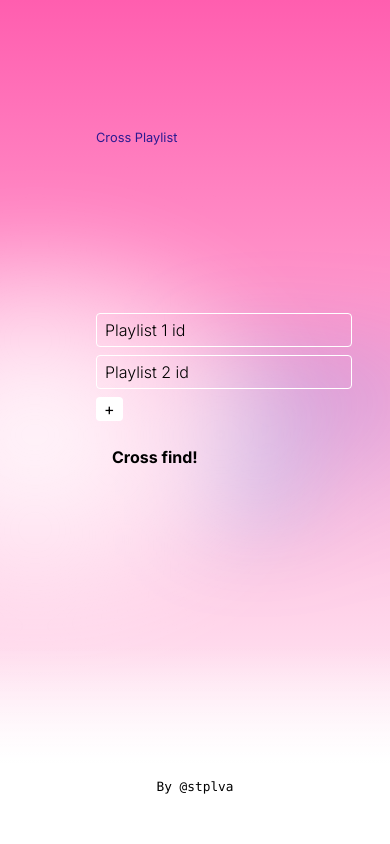
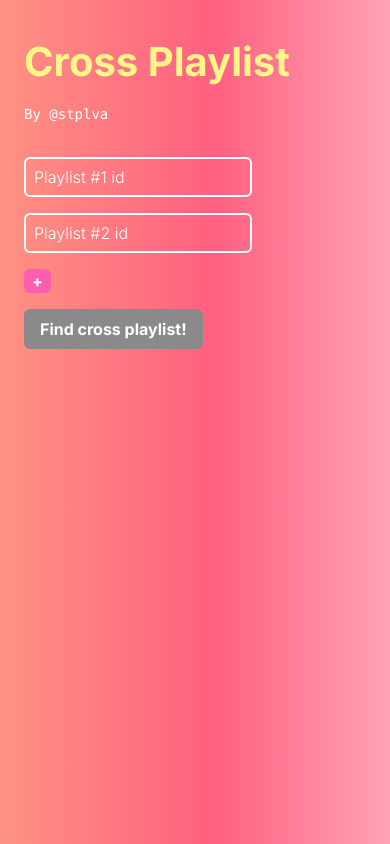
Before and after one commit to stplva/cross-playlist, a Next.js app: page / in a window 390 px wide. Built offline with nearby package versions, Linux system fonts and the light colour scheme.

Commit message:
feat: frontend improvements

```diff
--- a/src/pages/index.tsx
+++ b/src/pages/index.tsx
@@ -1,7 +1,7 @@
 import Head from 'next/head'
 import ClipLoader from 'react-spinners/ClipLoader'
 import styles from 'components/styles/Home.module.css'
-import { FormEvent, useState } from 'react'
+import { useState } from 'react'
 import { ShortPlaylist } from 'types/index'
 
 const exampleInputFields = ['37i9dQZF1DWTJ7xPn4vNaz', '37i9dQZF1DWXRqgorJj26U']
@@ -22,7 +22,8 @@ export default function Home() {
     noData: boolean
   }>(emptyPlaylistState)
 
-  const useExample = playlistState.errorMessage.includes('400')
+  const showResetButton = inputFields.some((field) => field.length)
+  const showExample = playlistState.errorMessage.includes('400')
 
   const reset = () => {
     setInputFields(['', ''])
@@ -31,15 +32,43 @@ export default function Home() {
   }
 
   const handleAddFields = (e: React.MouseEvent<HTMLButtonElement>) => {
-    e.preventDefault()
     setInputFields([...inputFields, ''])
   }
 
-  const handleFormChange = (index: number, e: any) => {
-    let data = [...inputFields]
+  const handleChange = (
+    index: number,
+    e: React.ChangeEvent<HTMLInputElement>
+  ) => {
+    const data = [...inputFields]
     data[index] = e.target.value
     setInputFields(data)
   }
+
+  const handlePaste = (
+    index: number,
+    e: React.ClipboardEvent<HTMLInputElement>
+  ) => {
+    const pastedText = e.clipboardData?.getData('text') || ''
+    const playlistUrlMatch =
+      /^(https:\/\/open.spotify.com\/playlist\/)([a-zA-Z0-9]+)(.*)$/.exec(
+        pastedText
+      )
+
+    const data = [...inputFields]
+    if (playlistUrlMatch) {
+      const playlistId = playlistUrlMatch[2]
+      data[index] = playlistId
+    } else {
+      data[index] = pastedText
+    }
+    setInputFields(data)
+    e.preventDefault() // to avoid calling onChange
+  }
+
+  const handleValidateOnBlur = (
+    index: number,
+    e: React.FocusEvent<HTMLInputElement, Element>
+  ) => {}
 
   const handleFormSubmit = async (
     e: React.MouseEvent<HTMLButtonElement> | React.FormEvent<HTMLFormElement>
@@ -70,7 +99,6 @@ export default function Home() {
   }
 
   const handleUseExample = async (e: React.MouseEvent<HTMLButtonElement>) => {
-    e.preventDefault()
     reset()
     setInputFields(exampleInputFields)
   }
@@ -78,7 +106,7 @@ export default function Home() {
   return (
     <>
       <Head>
-        <title>Cross Playlist | @stplva</title>
+        <title>Find Cross Playlist from Spotify | @stplva</title>
         <meta
           name="description"
           content="Find a cross playlist of 2 or more Spotify playlists."
@@ -89,7 +117,6 @@ export default function Home() {
       <main className={styles.main}>
         <div className={styles.description}>
           <h1>Cross Playlist</h1>
-          <div>
           <a
             href="https://github.com/stplva"
             target="_blank"
@@ -98,9 +125,8 @@ export default function Home() {
             By @stplva
           </a>
         </div>
-        </div>
 
-        <div className={styles.center}>
+        <div className={styles.content}>
           {/* <form onSubmit={handleSubmit}>
             <input type="email" name="email" placeholder="Email" required />
             <input
@@ -113,20 +139,23 @@ export default function Home() {
           </form> */}
 
           <form onSubmit={handleFormSubmit}>
+            <div className="flex flex-col gap-4">
               {inputFields.map((playlistId, index) => {
                 return (
                   <div
-                  className={`flex content-center mb-2 gap-4 ${styles.inputFields}`}
+                    className={`flex sm:flex-col items-center sm:items-start gap-4 sm:gap-1 ${styles.inputField}`}
                     key={`div-${index}`}
                   >
                     <input
-                    className="block px-2 py-1 w-64 rounded bg-transparent border border-white placeholder:text-black font-light"
+                      className="block px-2 py-1.5 w-2/3 sm:w-full rounded-md bg-transparent border-2 font-light"
                       key={index}
                       type="text"
-                    placeholder={`Playlist ${index + 1} id`}
+                      placeholder={`Playlist #${index + 1} id`}
                       name="playlistId"
                       value={playlistId}
-                    onChange={(e) => handleFormChange(index, e)}
+                      onChange={(e) => handleChange(index, e)}
+                      onPaste={(e) => handlePaste(index, e)}
+                      onBlur={(e) => handleValidateOnBlur(index, e)}
                     />
                     {playlistId && (
                       <a
@@ -134,36 +163,54 @@ export default function Home() {
                         target="_blank"
                         rel="noreferrer"
                       >
-                      Open it <span>-&gt;</span>
+                        Open <span>-&gt;</span>
                       </a>
                     )}
                     {/* {() => fetchApi(`/playlist/${playlistId}`)} */}
                   </div>
                 )
               })}
-            <button onClick={handleAddFields} className="px-2 rounded bg-white">
+            </div>
+            <button
+              onClick={handleAddFields}
+              type="button"
+              className="primary px-2 mt-4 rounded-md font-bold"
+            >
               +
             </button>
             <div className="flex mt-4 gap-4">
               <button
                 type="submit"
-                className="block px-4 py-2 rounded-md bg-light-blue font-bold text-md text-red"
+                className="primary block px-4 py-2 rounded-md font-bold text-base"
+                disabled={
+                  playlistState.loading || inputFields.some((field) => !field)
+                }
               >
-                Cross find!
+                Find cross playlist!
               </button>
               {/* {!playlistState.loading &&
                 crossPlaylist.length > MIN_TRACKS_TO_SAVE_PLAYLIST && (
                   <button
                     onClick={handleCreatePlaylist}
-                    className="block px-4 py-2 rounded-md bg-teal font-bold text-md text-white"
+                    className="block px-4 py-2 rounded-md bg-teal font-bold text-base text-white"
                   >
                     Save this playlist!
                   </button>
                 )} */}
-              {useExample && (
+              {showResetButton && (
+                <button
+                  onClick={reset}
+                  type="button"
+                  className="secondary block text-sm sm:text-base"
+                >
+                  Reset
+                </button>
+              )}
+              {showExample && (
                 <button
                   onClick={handleUseExample}
-                  className="block px-4 py-2 bg-transparent text-sm"
+                  type="button"
+                  className="secondary block px-4 py-2 text-sm sm:text-base"
                 >
                   Try an example
                 </button>
@@ -171,11 +218,10 @@ export default function Home() {
             </div>
           </form>
 
-          <div className="mt-8">
-            <ul className="overflow-scroll scrollable-ul">
-              {!playlistState.loading &&
-                crossPlaylist?.length > 0 &&
-                crossPlaylist.map((track) => {
+          <div className="">
+            {!playlistState.loading && crossPlaylist?.length > 0 && (
+              <ul className="overflow-scroll">
+                {crossPlaylist.map((track) => {
                   return (
                     <li key={track.id}>
                       <a
@@ -190,11 +236,12 @@ export default function Home() {
                     </li>
                   )
                 })}
+              </ul>
+            )}
             {playlistState.noData && <p>Nothing here :(</p>}
             {playlistState.loading && (
               <ClipLoader loading={playlistState.loading} size={65} />
             )}
-            </ul>
           </div>
         </div>
 
--- a/src/styles/Home.module.css
+++ b/src/styles/Home.module.css
@@ -1,24 +1,29 @@
 .main {
   display: flex;
   flex-direction: column;
-  justify-content: space-between;
+  justify-content: flex-start;
   align-items: center;
-  padding: 6rem;
+  padding: 2rem 1.5rem;
   min-height: 100vh;
+  width: 100%;
+  max-width: 650px;
+  margin: 0 auto;
+  gap: 2rem;
 }
 
 .description {
   display: flex;
-  justify-content: space-between;
-  align-items: center;
-  font-size: 0.85rem;
-  max-width: var(--max-width);
+  flex-direction: column;
+  align-items: flex-start;
+  gap: 0.75rem;
   width: 100%;
   z-index: 2;
 }
 
 .description a {
+  font-size: 0.875rem;
   font-family: var(--font-mono);
+  color: var(--text);
   display: flex;
   justify-content: center;
   align-items: center;
@@ -26,127 +31,58 @@
 }
 
 .description h1 {
+  font-size: 2.5rem;
+  font-weight: 700;
   color: var(--heading);
 }
 
-.code {
-  font-weight: 700;
-  font-family: var(--font-mono);
+.content {
+  width: 100%;
+  display: flex;
+  gap: 2rem;
+  flex-direction: column;
+  justify-content: center;
+  align-items: flex-start;
 }
 
-.center {
+.content form,
+.content div {
+  flex: 1;
   width: 100%;
-  display: flex;
-  justify-content: center;
-  align-items: center;
-  column-gap: 2rem;
-  position: relative;
-  padding: 4rem 0;
 }
 
-.center::before {
-  background: var(--secondary-glow);
-  border-radius: 50%;
-  width: 480px;
-  height: 360px;
-  margin-left: -400px;
+.inputField a {
+  color: var(--sub-text);
 }
 
-.center::after {
-  background: var(--primary-glow);
-  width: 240px;
-  height: 180px;
-  z-index: -1;
-}
-
-.center::before,
-.center::after {
-  content: '';
-  left: 50%;
-  position: absolute;
-  filter: blur(45px);
-  transform: translateZ(0);
-}
-
-.center form,
-.center div {
-  z-index: 1;
-  flex: 1;
-}
-
-.inputFields a > span {
+.inputField a > span {
   display: inline-block;
   transition: transform 200ms;
 }
 
 /* Enable hover only on non-touch devices */
 @media (hover: hover) and (pointer: fine) {
-  .inputFields a:hover > span {
+  .inputField a:hover > span {
     transform: translateX(4px);
   }
 }
 
-/* Mobile */
-@media (max-width: 700px) {
-  .content {
-    padding: 4rem;
+@media (min-width: 640px) {
+  .main {
+    padding: 3rem;
   }
 
-  .center {
-    flex-direction: column;
-    justify-content: center;
-    align-items: flex-start;
-    row-gap: 3rem;
-    padding-top: 1rem;
+  .content {
+    flex-direction: row;
   }
 
   .description {
-    font-size: 0.8rem;
-  }
-
-  .description a {
-    padding: 1rem;
-  }
-
-  .description p,
-  .description div {
-    display: flex;
-    justify-content: center;
-    position: fixed;
-    width: 100%;
+    flex-direction: row;
+    justify-content: space-between;
+    align-items: center;
   }
 
   .description h1 {
-    padding: 2rem 0 1.4rem;
-  }
-
-  .description div {
-    align-items: flex-end;
-    pointer-events: none;
-    inset: auto 0 0;
-    padding: 2rem;
-    height: 200px;
-    background: linear-gradient(
-      to bottom,
-      transparent 0%,
-      var(--background-end) 60%
-    );
-    z-index: 1;
+    font-size: 3.5rem;
   }
 }
-
-@media (prefers-color-scheme: dark) {
-  .logo,
-  .thirteen img {
-    filter: invert(1) drop-shadow(0 0 0.3rem #ffffff70);
-  }
-}
-
-@keyframes rotate {
-  from {
-    transform: rotate(360deg);
-  }
-  to {
-    transform: rotate(0deg);
-  }
-}
--- a/src/styles/globals.css
+++ b/src/styles/globals.css
@@ -3,17 +3,26 @@
 @tailwind utilities;
 
 :root {
-  --max-width: 1100px;
   --border-radius: 12px;
   --font-mono: ui-monospace, Menlo, Monaco, 'Cascadia Mono', 'Segoe UI Mono',
     'Roboto Mono', 'Oxygen Mono', 'Ubuntu Monospace', 'Source Code Pro',
     'Fira Mono', 'Droid Sans Mono', 'Courier New', monospace;
 
-  --text: #000;
-  --background-start: #ff5eaf;
-  --background-end: #fff;
+  --text: #fff;
+  --sub-text: #fff;
+  --background-gradient: linear-gradient(
+    90deg,
+    #ff9282 0%,
+    #ff6080 55%,
+    #ffa3b4 100%
+  );
 
-  --heading: #2b1b92;
+  --button-primary-text: #fff;
+  --button-primary-background: #ff5eaf;
+  --button-disabled-background: #8a8a8a;
+
+  /* --heading: #ff3a9c; */
+  --heading: #fff589;
 
   --primary-glow: conic-gradient(
     from 180deg at 50% 50%,
@@ -32,8 +41,13 @@
 @media (prefers-color-scheme: dark) {
   :root {
     --text: #fff;
-    --background-start: #000;
-    --background-end: #000;
+    --sub-text: #dcdcdc;
+
+    --background-gradient: linear-gradient(180deg, #121212, #000);
+
+    --button-primary-text: #e3e3e3;
+    --button-primary-background: #c02874;
+    --button-disabled-background: #2b2b2b;
 
     --heading: #ff0080;
 
@@ -61,16 +75,60 @@ body {
 
 body {
   color: var(--text);
-  background: linear-gradient(
-    to bottom,
-    var(--background-start),
-    var(--background-end)
-  );
+  background: var(--background-gradient);
 }
 
 a {
   color: inherit;
   text-decoration: none;
+  cursor: pointer;
+}
+
+a:hover {
+  text-decoration: underline;
+}
+
+input {
+  border: 1px solid var(--sub-text);
+}
+
+input,
+input::placeholder {
+  color: inherit;
+}
+
+button {
+  cursor: pointer;
+  position: relative;
+}
+
+button.primary {
+  color: var(--button-primary-text);
+  background-color: var(--button-primary-background);
+}
+
+button.secondary {
+  color: var(--text);
+  background-color: transparent;
+}
+
+button:disabled {
+  cursor: default;
+  background-color: var(--button-disabled-background);
+}
+
+button:not(:disabled):hover:after {
+  content: '';
+  position: absolute;
+  inset: 0;
+  background-color: rgba(0, 0, 0, 0.05);
+}
+
+button:not(:disabled):active:after {
+  content: '';
+  position: absolute;
+  inset: 0;
+  background-color: rgba(0, 0, 0, 0.08);
 }
 
 @media (prefers-color-scheme: dark) {
```
Lines whose indentation alone changed are shown as unchanged.
